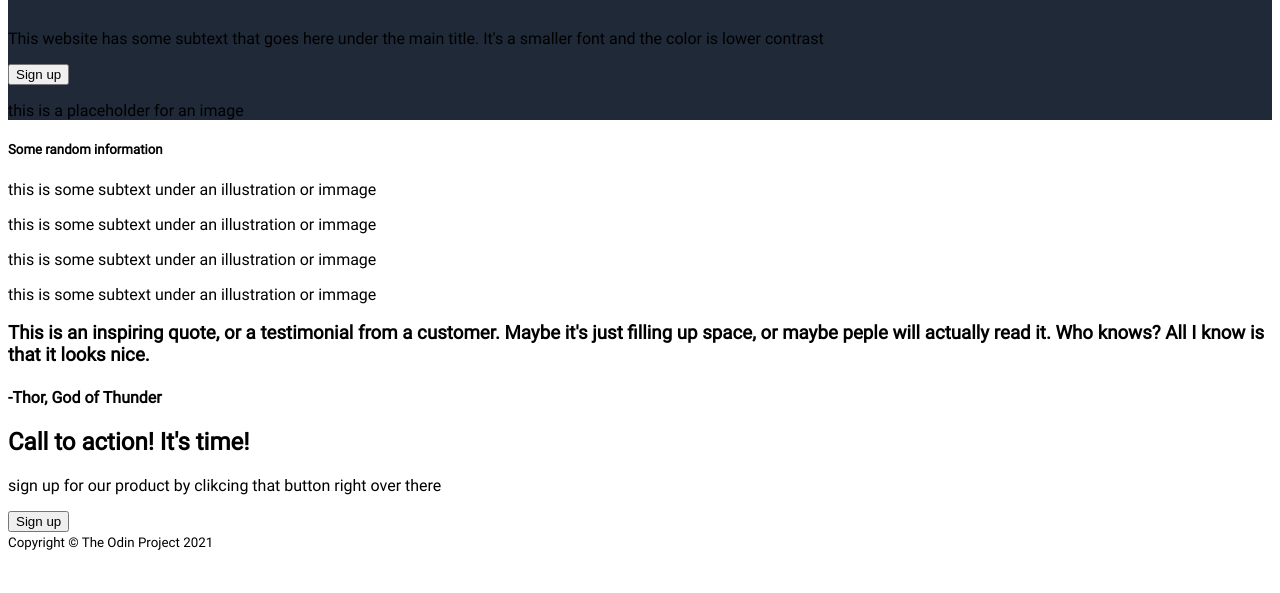
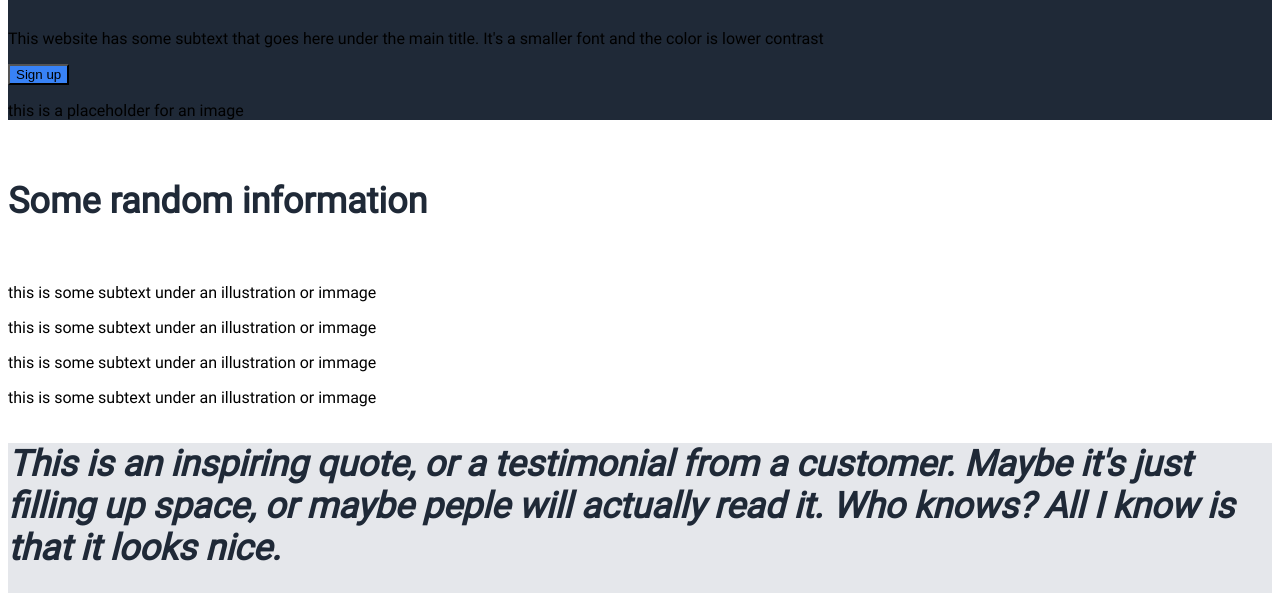
Before and after one commit to hspark220/landing-page, a plain HTML site: page index.html in a window 1280 px wide. Shown: the part 207-800 px from the top of the page. Drawn offline with Linux system fonts and the light colour scheme; a web font is replaced by a local one.

Commit message:
Set font and background colors for body
Main font and background olor is set, going to work on positioning
and alignmtns next

```diff
--- a/asset/style.css
+++ b/asset/style.css
@@ -10,7 +10,9 @@ body {
     font-family: "Roboto", san-serif;
 }
 
-header {
+/* header font and background color */
+
+header, footer {
     background-color: #1F2937;
 }
 
@@ -29,3 +31,24 @@ header a {
     font-size: 24px;
     color: #F9FAF8;
 }
+
+header button {
+    background-color: #3882F6;
+}
+
+/* content font  + background color*/
+.some-random-info h5{
+    font-size: 36px;
+    font-weight: 900;
+    color: #1F2937;
+}
+
+.quote {
+    background-color: #E5E7EB;
+}
+
+.quote h3 {
+    font-size: 36px;
+    font-style: italic;
+    color: #1F2937;
+}
```
